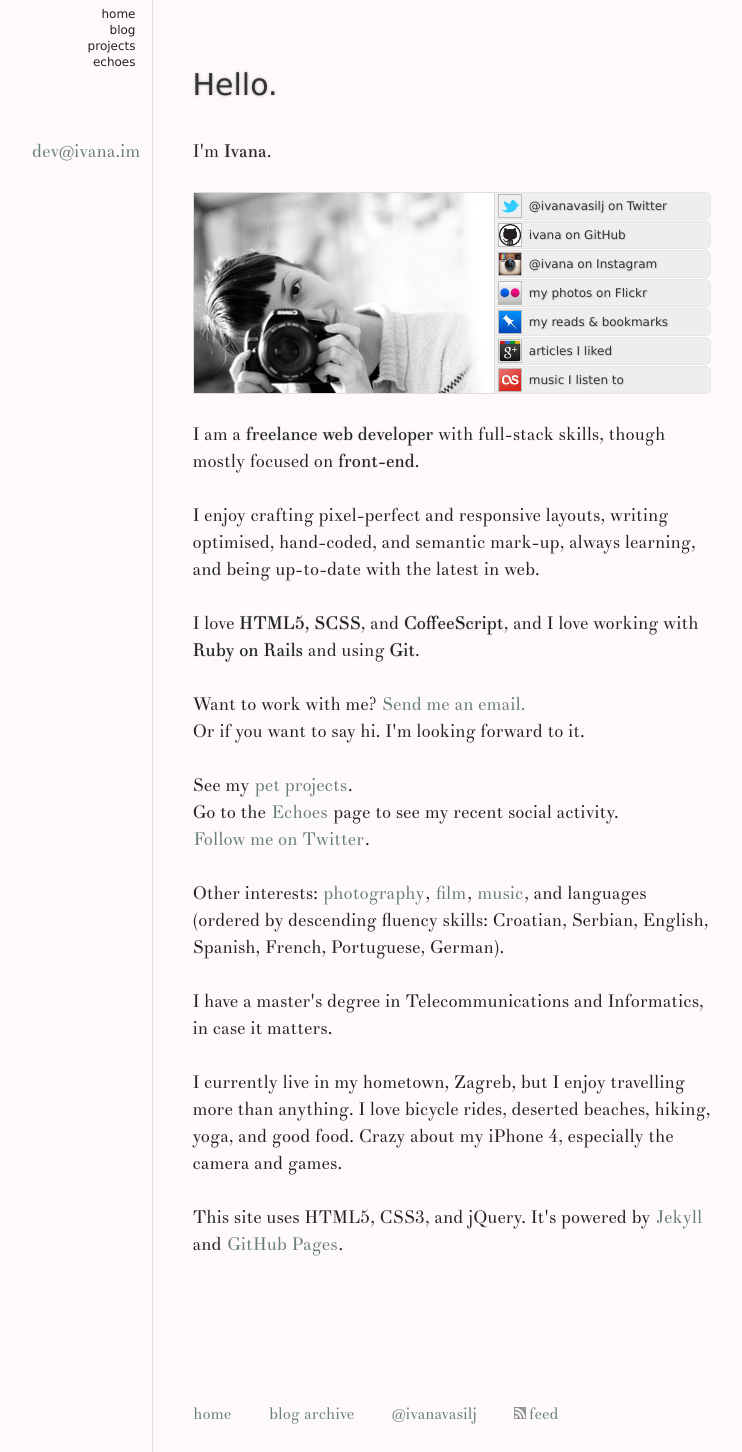
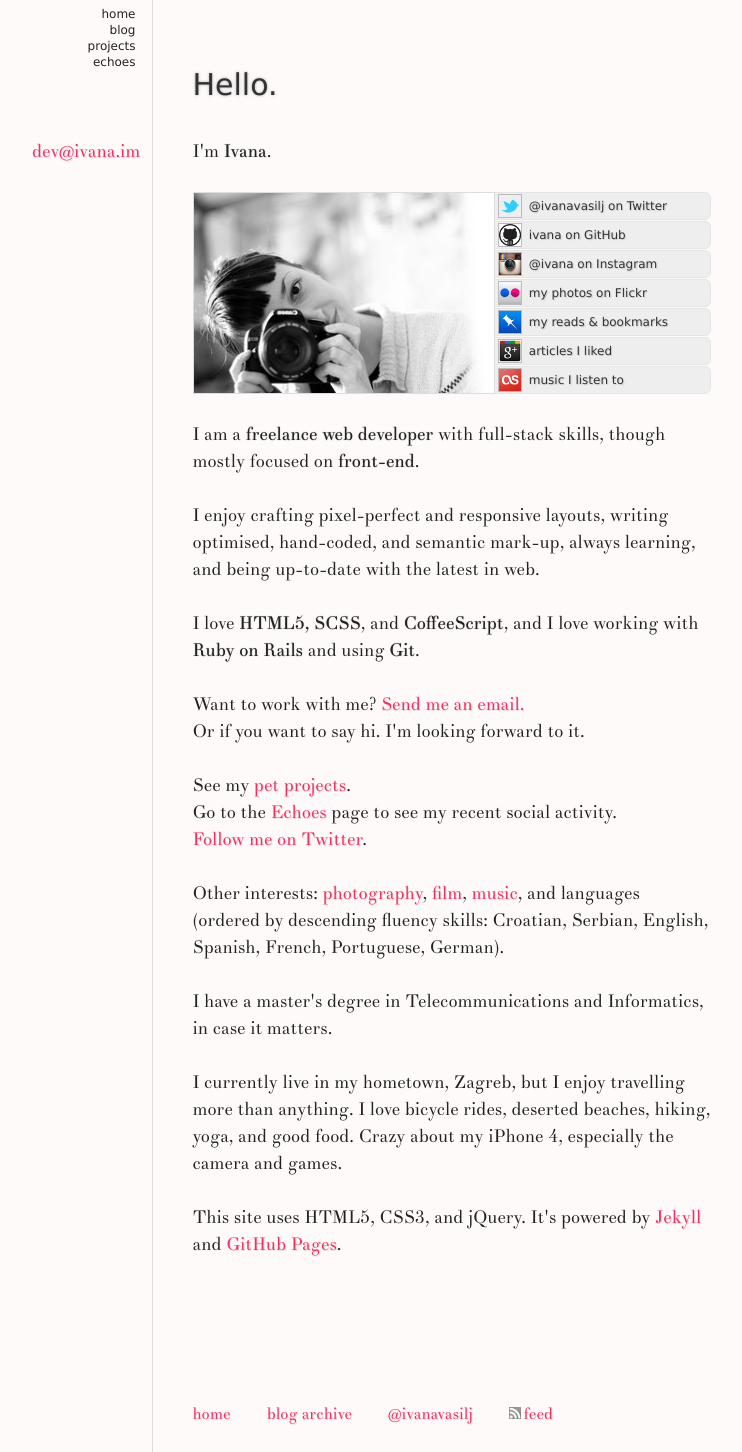
Before and after one commit to ivana/ivana.github.com, a Jekyll site: the page built from index.html, in a window 1280 px wide. Shown: the whole page, without its empty margins (209-951 px from the left). Built offline with Jekyll 4.4.1, drawn with Linux system fonts in a browser that asks for light colours; nearby versions of some CDN libraries; Markdown is read by kramdown in place of the engine named in the settings.

Commit message:
red-pinkish links

```diff
--- a/css/style.css
+++ b/css/style.css
@@ -58,12 +58,14 @@ a {
 }
 header a:focus, header a:active, header a:visited { outline:0 none }
 p a, article li a, footer a, aside a, .annotated ol a {
-  color:#677D7C;
-  padding:0 .05em;
+  color:#F72C5F;
+  text-shadow: 1px 1px 1px #ddd;
   border-radius:6px;
 }
-p a:hover, article li a:hover, footer a:hover, aside a:hover, .annotated ol a:hover { background:#eee }
-blockquote a:hover { background:#dfdfdf }
+p a:hover, article li a:hover, footer a:hover, aside a:hover, .annotated ol a:hover {
+  text-decoration:underline;
+  color:#D30E40;
+}
 
 /* lists */
 ul, ol { list-style:none inside }
@@ -100,7 +102,10 @@ article li { line-height:1.5 }
   background:#eee; border:1px solid #e5e5e5;
   margin:1px 0; padding:1px 0;
 }
-.vcard li a:hover { background:#e4e4e4; margin-right:-5px; }
+.vcard li a:hover {
+  background:#e4e4e4; margin-right:-5px;
+  text-decoration:none;
+}
 .vcard li a img {
   border:1px solid #bbb; width:22px;
   vertical-align: text-bottom;
@@ -124,7 +129,7 @@ article li { line-height:1.5 }
   font-size:16px; color:#333;
   text-shadow:0 0 2px #aaa;
 }
-#archive a:hover { color:#000 }
+#archive a:hover { color:#D30E40; }
 #archive time { float:right; padding-top: 2px; }
 
 /* post */
```
